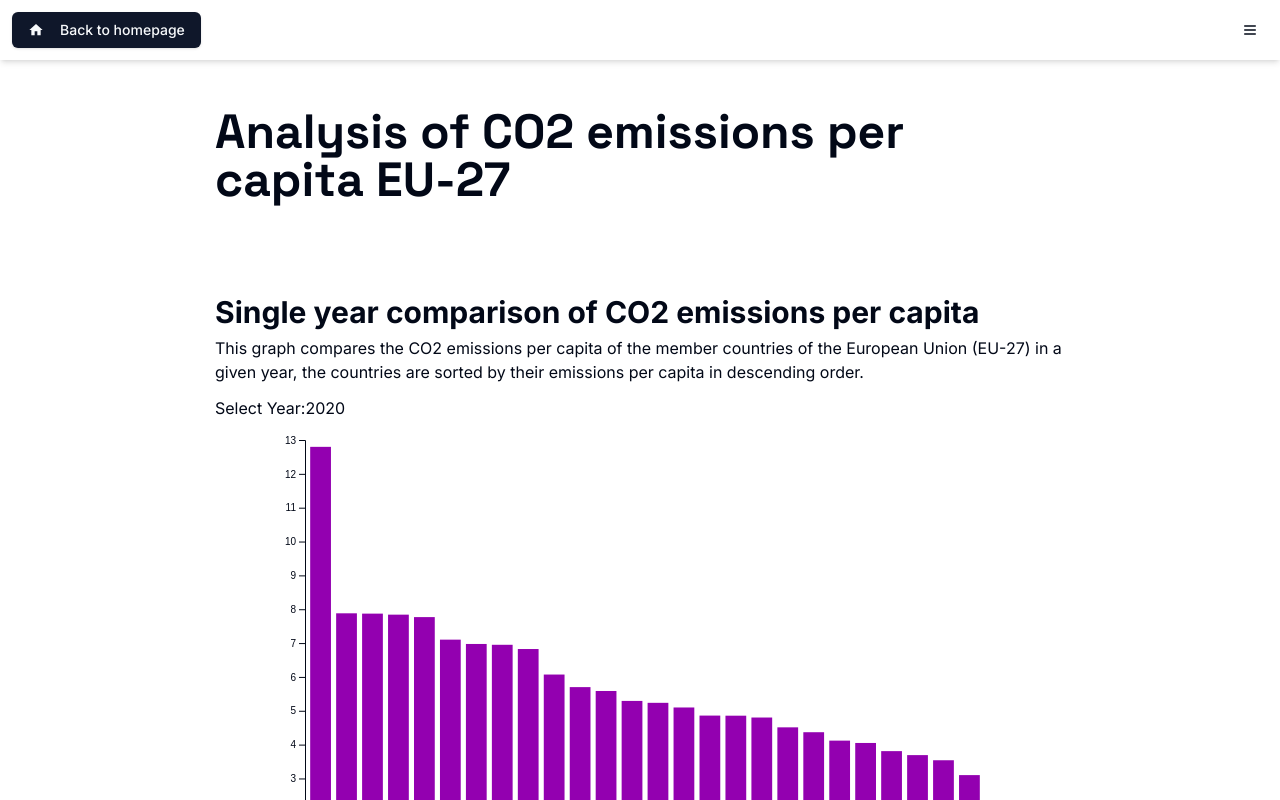
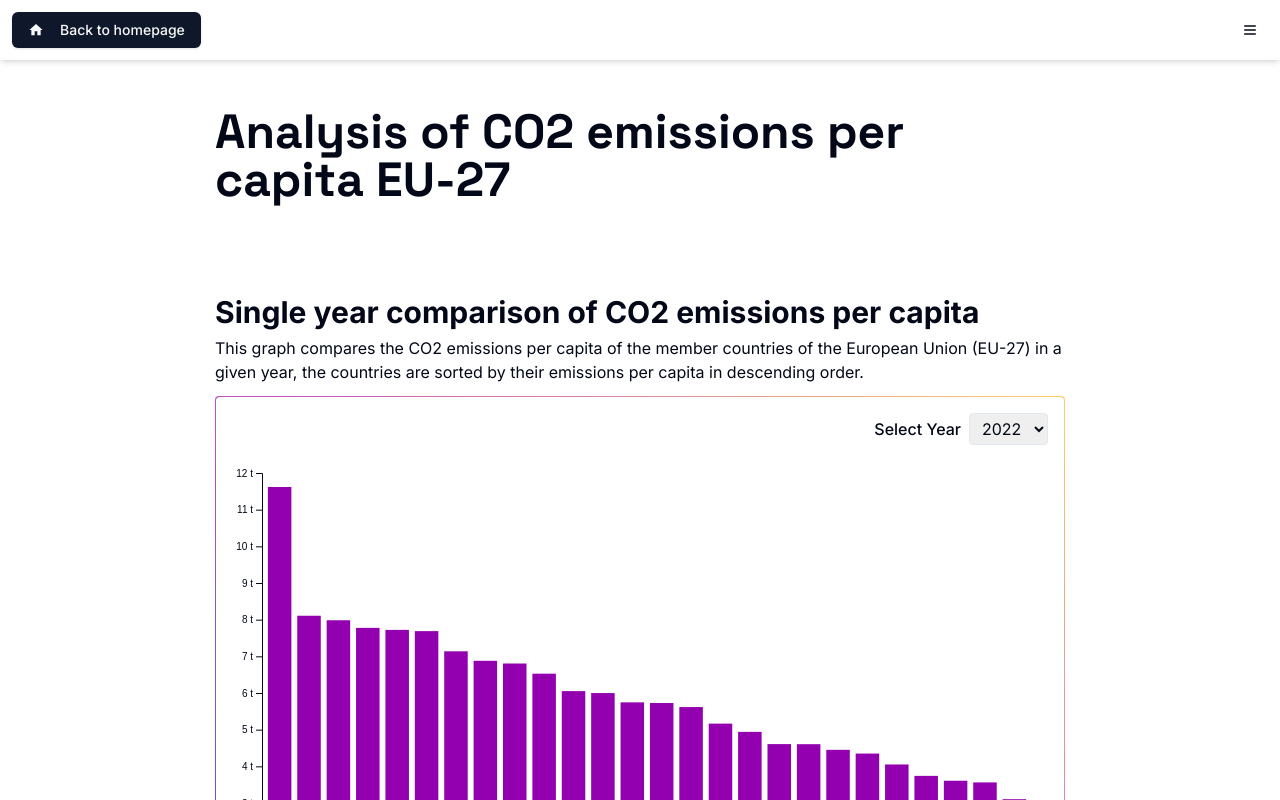
Before and after one commit to Berrutz/DataVis-Project, a Next.js app in the folder web-application/: page /DataVis-Project/assignments/assignment-1 in a window 1280 px wide. Shown: the top 800 px of the page. Built offline with nearby package versions, Linux system fonts and the light colour scheme.

Commit message:
Improved style of UE-emission-1year.tsx

```diff
--- a/web-application/src/app/assignments/assignment-1/_components/UE-emission-1year.tsx
+++ b/web-application/src/app/assignments/assignment-1/_components/UE-emission-1year.tsx
@@ -3,20 +3,25 @@ import * as d3 from 'd3';
 
 interface Data {
     country: string;
+    code: string
     year: string;
     emission: number;
 }
 
 const UEEmission1Year = () => {
     const [data, setData] = useState<Data[]>([]);
-    const [selectedYear, setSelectedYear] = useState<string>("2020"); // Set default year here
+    const [selectedYear, setSelectedYear] = useState<string>("2022"); // Set default year here
     const svgRef = useRef<SVGSVGElement | null>(null);
+
+    const yearStart = 1957;
+    const yearEnd = 2022;
 
     // Fetch data from the API when the component mounts
     useEffect(() => {
         const fetchData = async () => {
             const csvData = await d3.csv("/DataVis-Project/datasets/co-emissions-per-capita-ue.csv", (d) => ({
                 country: d.Entity,
+                code: d.Code,
                 year: d.Year,
                 emission: +d["Annual CO₂ emissions (per capita)"],
             }));
@@ -36,7 +41,7 @@ const UEEmission1Year = () => {
 
         const width = 800;
         const height = 500;
-        const margin = { top: 20, right: 30, bottom: 40, left: 90 };
+        const margin = { top: 20, right: 0, bottom: 40, left: 30 };
 
         d3.select(svgRef.current).selectAll('*').remove();
 
@@ -49,7 +54,7 @@ const UEEmission1Year = () => {
 
         const x = d3
             .scaleBand()
-            .domain(filteredData.map(d => d.country))
+            .domain(filteredData.map(d => d.code))
             .range([0, width - margin.left - margin.right])
             .padding(0.2);
 
@@ -67,31 +72,49 @@ const UEEmission1Year = () => {
             .attr('transform', 'rotate(-45)')
             .style('text-anchor', 'end');
 
-        svg.append('g').call(d3.axisLeft(y));
+        svg
+            .append('g')
+            .call(d3.axisLeft(y).tickFormat(d => `${d} t`)) // Add unit measure
+            .append("text")
+            .attr("text-anchor", "end")
+            .attr("fill", "black")
+            .attr("font-weight", "bold")
+            .attr("y", -10)
+            .attr("x", -10)
 
         svg
             .selectAll('rect')
             .data(filteredData)
             .enter()
             .append('rect')
-            .attr('x', d => x(d.country)!)
+            .attr('x', d => x(d.code)!)
             .attr('y', d => y(d.emission))
             .attr('width', x.bandwidth())
             .attr('height', d => height - margin.top - margin.bottom - y(d.emission))
             .attr('fill', '#9300b0');
     }, [data, selectedYear]);
 
+    const yearOptions = Array.from({ length: yearEnd - yearStart + 1 }, (_, i) => `${yearStart + i}`);
+
     return (
-        <div>
-            <label>
-                Select Year:
-                <input
-                    type="number"
-                    value={selectedYear}
-                    onChange={e => setSelectedYear(e.target.value)}
-                />
-            </label>
-            <svg ref={svgRef}></svg>
+        <div className="p-[1px] bg-text-grad rounded">
+            <div className="bg-white p-4 rounded">
+                <label className="flex mb-2 justify-end items-center">
+                    <p className="font-medium">Select Year</p>
+                    <select
+                        value={selectedYear}
+                        onChange={e => setSelectedYear(e.target.value)}
+                        className="ml-2 border rounded px-2 py-1"
+                    >
+                        {yearOptions.map(year => (
+                            <option key={year} value={year}>
+                                {year}
+                            </option>
+                        ))}
+                    </select>
+                </label>
+                <svg ref={svgRef}></svg>
+            </div>
         </div>
     );
 };
```
